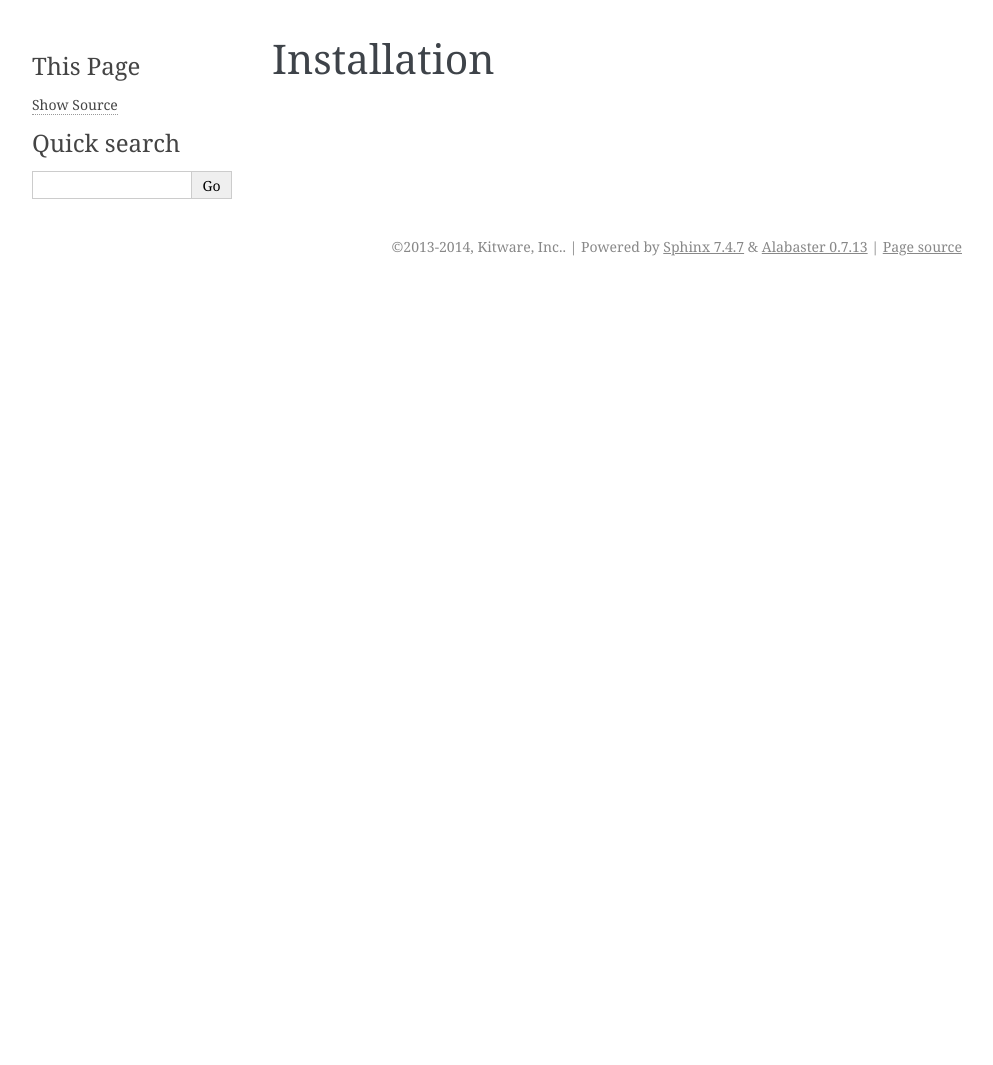
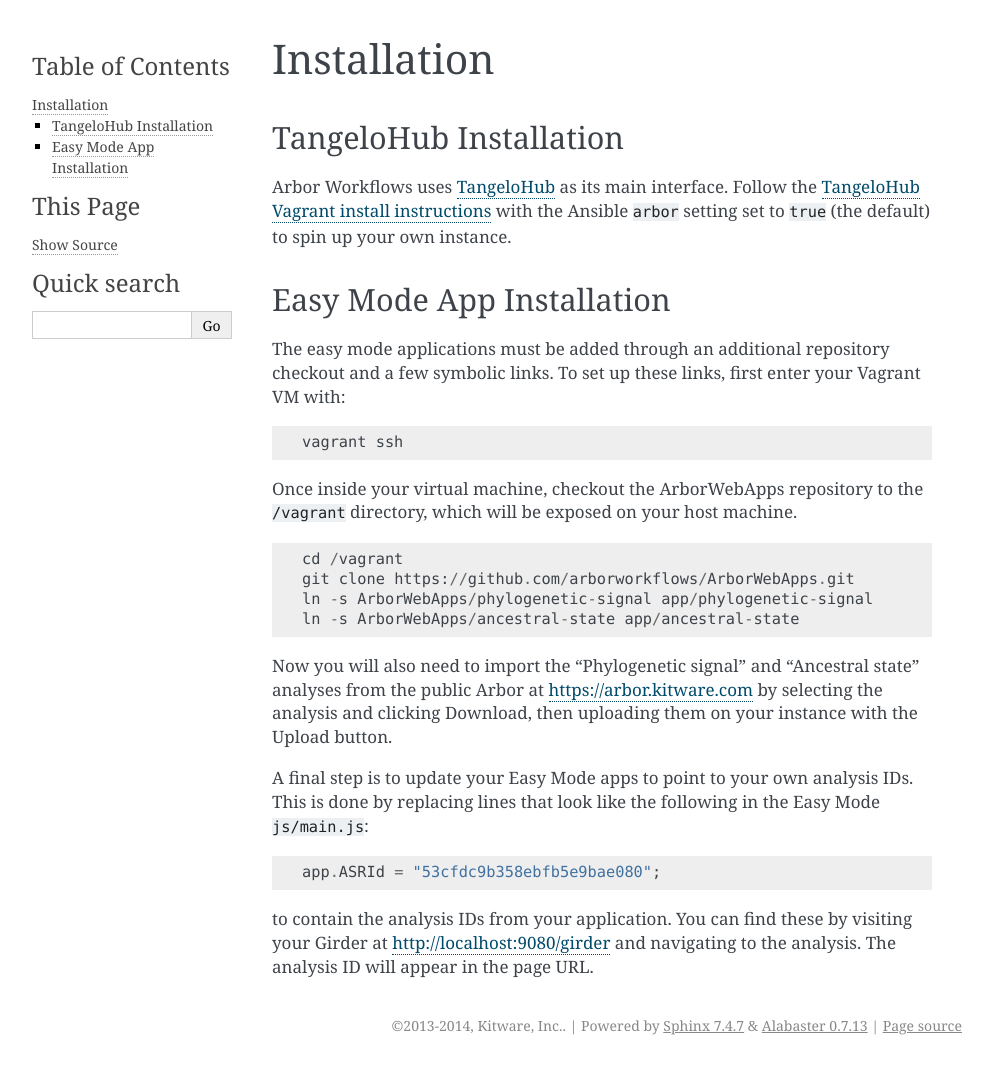
Before and after one commit to arborworkflows/ArborWebApps, a Sphinx documentation site: the page built from docs/installation.rst, in a window 1280 px wide. Shown: the whole page, without its empty margins (148-1141 px from the left). Built offline with Sphinx 7.4.7, drawn with Linux system fonts in a browser that asks for light colours; the version number could not be read and is left out; before the commit the page ends 900 px from its top, so only the background shows below that.

Commit message:
Update installation.rst

```diff
--- a/docs/installation.rst
+++ b/docs/installation.rst
@@ -1,3 +1,39 @@
 ====================
     Installation
 ====================
+
+TangeloHub Installation
+-----------------------
+
+Arbor Workflows uses `TangeloHub <http://www.tangelohub.org/tangelohub/>`_ as its main interface.
+Follow the `TangeloHub Vagrant install instructions <http://tangelohub.readthedocs.org/en/latest/installation.html#vagrant-install>`_
+with the Ansible ``arbor`` setting set to ``true`` (the default) to spin up your own instance.
+
+Easy Mode App Installation
+--------------------------
+
+The easy mode applications must be added through an additional repository checkout and a few symbolic links.
+To set up these links, first enter your Vagrant VM with: ::
+
+    vagrant ssh
+
+Once inside your virtual machine, checkout the ArborWebApps repository to the ``/vagrant`` directory,
+which will be exposed on your host machine. ::
+
+    cd /vagrant
+    git clone https://github.com/arborworkflows/ArborWebApps.git
+    ln -s ArborWebApps/phylogenetic-signal app/phylogenetic-signal
+    ln -s ArborWebApps/ancestral-state app/ancestral-state
+
+Now you will also need to import the "Phylogenetic signal" and "Ancestral state" analyses from
+the public Arbor at `https://arbor.kitware.com <https://arbor.kitware.com>`_ by selecting the analysis
+and clicking Download, then uploading them on your instance with the Upload button.
+
+A final step is to update your Easy Mode apps to point to your own analysis IDs. This is done by
+replacing lines that look like the following in the Easy Mode ``js/main.js``: ::
+
+    app.ASRId = "53cfdc9b358ebfb5e9bae080";
+
+to contain the analysis IDs from your application. You can find these by visiting your Girder at
+`http://localhost:9080/girder <http://localhost:9080/girder>`_ and navigating to the analysis. The
+analysis ID will appear in the page URL.
```
